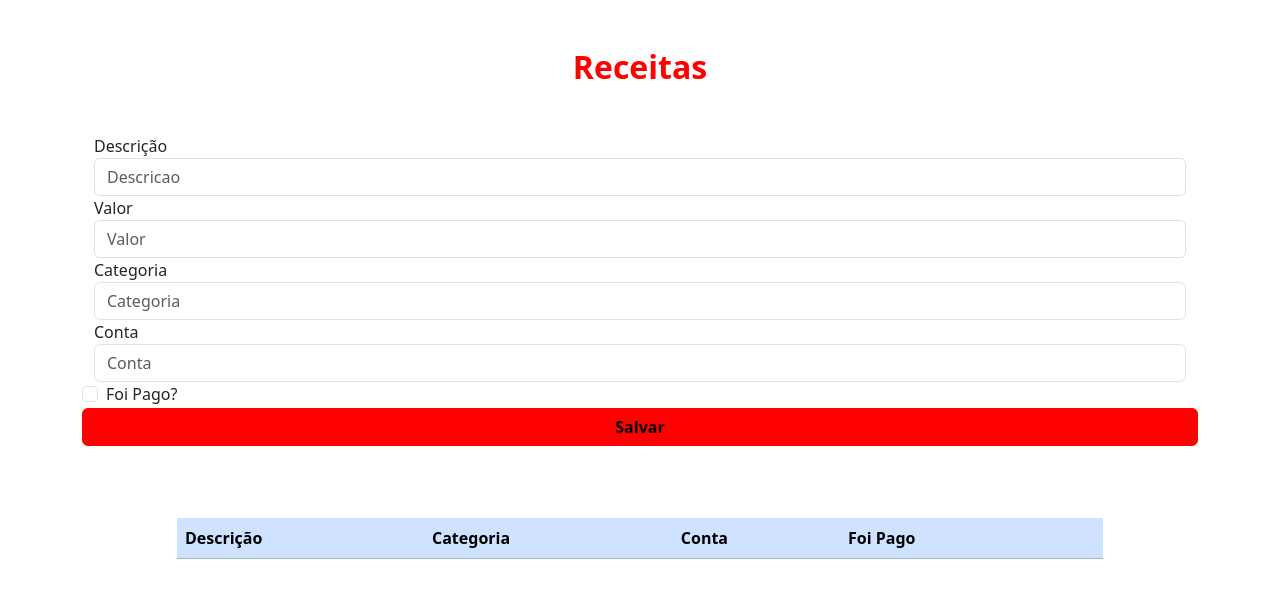
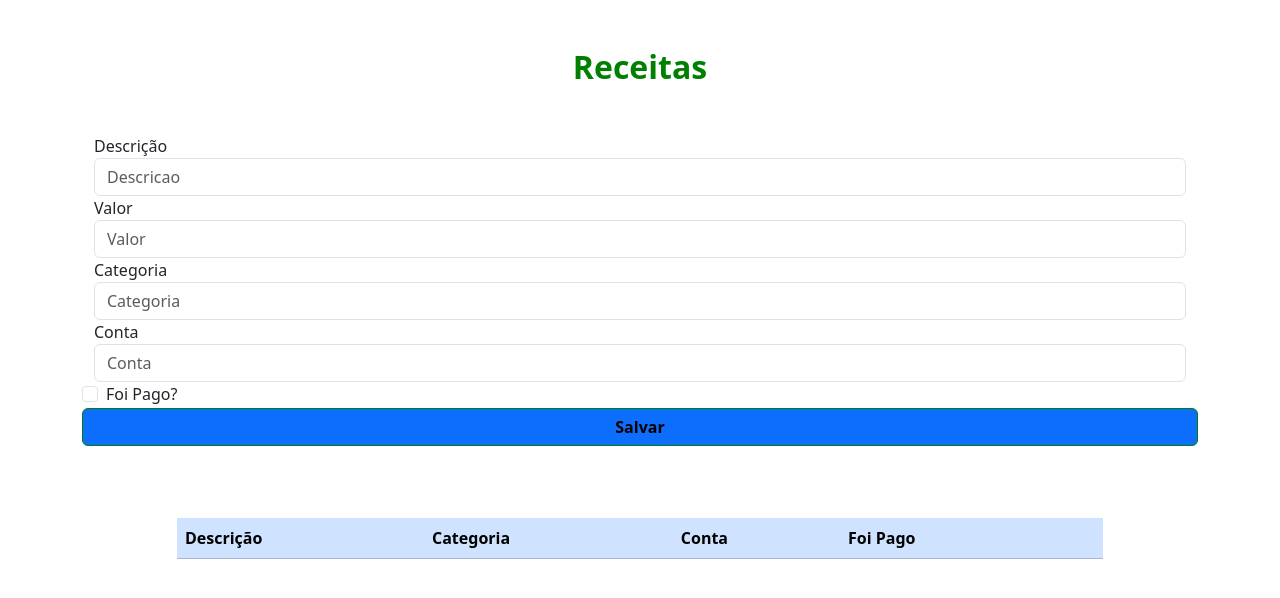
Before and after one commit to ICEI-PUC-Minas-PMGCC-TI/ti-1-ppl-cc-m-20242-ti-1-ppl-cc-m-20242-ti1-template, a website: page codigo/public/Lançamento/receitas.html in a window 1280 px wide. Drawn offline with nearby package versions, Linux system fonts and the light colour scheme.

Commit message:
Update style.css

```diff
--- a/codigo/public/Lançamento/style.css
+++ b/codigo/public/Lançamento/style.css
@@ -5,7 +5,7 @@
 }
 
 .title-form{
-    color: red;
+    color: green;
     font-weight: bold;
     font-size: 2em;
     text-align: center;
@@ -27,8 +27,8 @@
 }
 
 .btn-primary {
-    background-color: red;
-    border-color: red;
+    background-color: reen;
+    border-color: green;
     color:black;
     box-shadow: nome;
     font-weight: bold;
```
